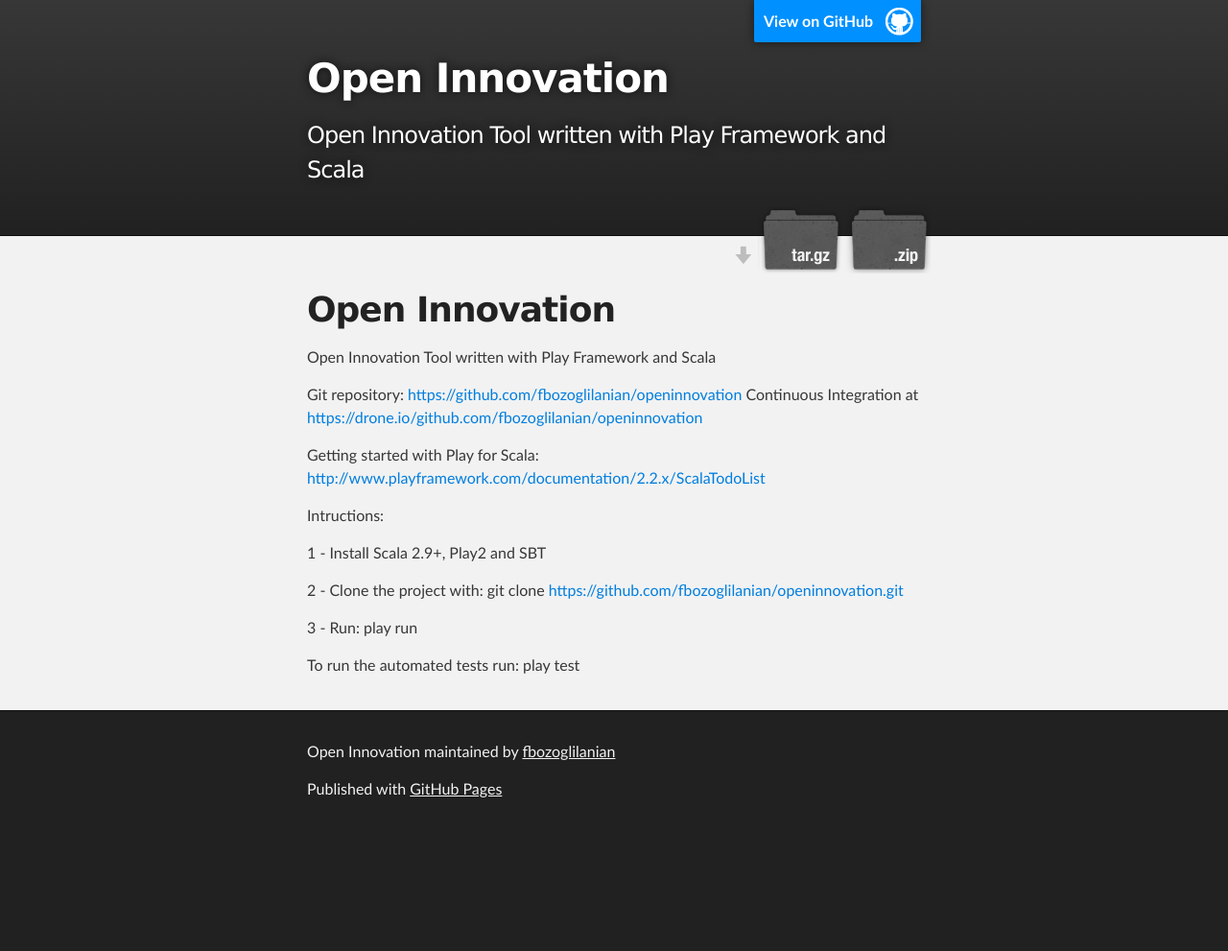
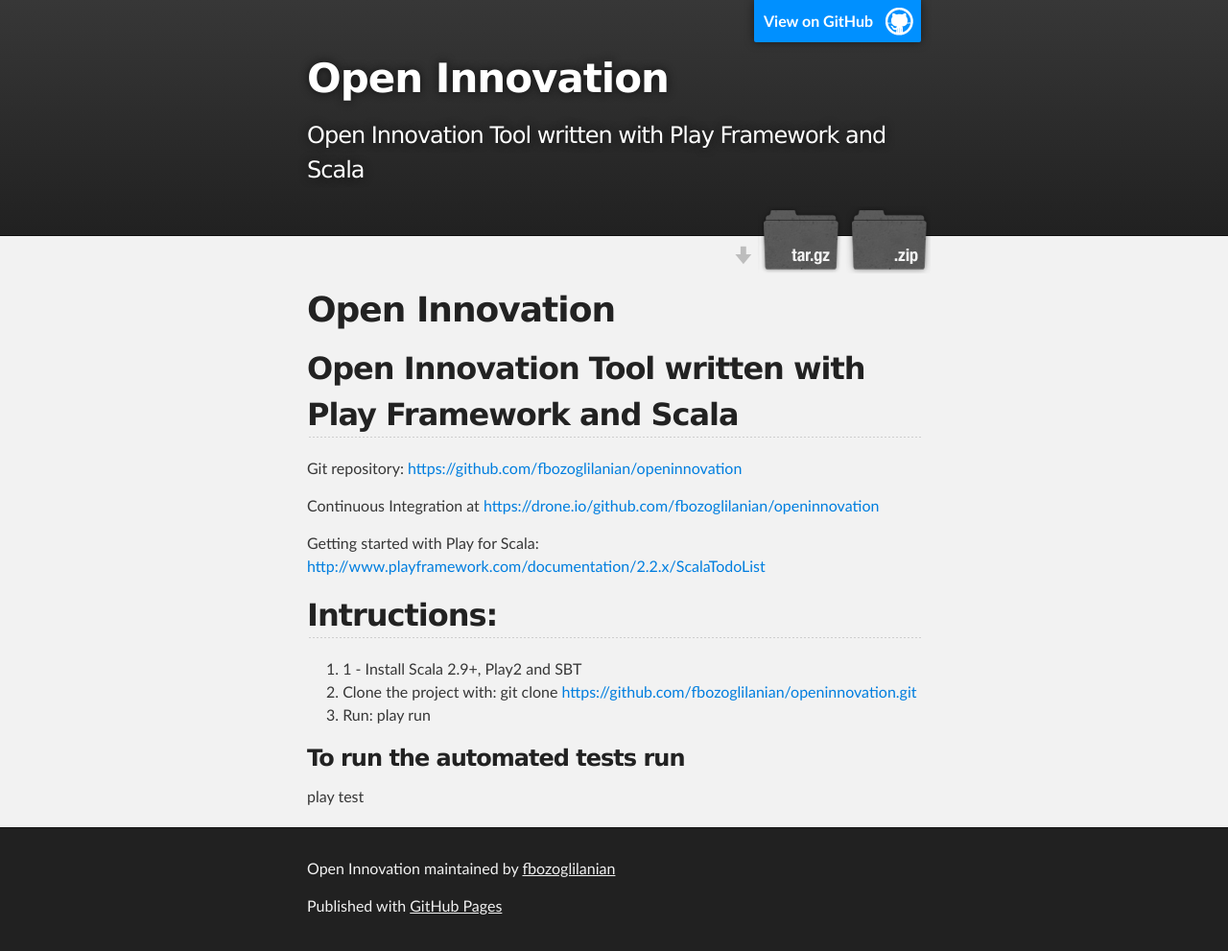
Before and after one commit to fbozoglilanian/openinnovation, a plain HTML site: page index.html in a window 1280 px wide. Shown: the whole page at 96% size. Before the commit the page ends 869 px from the top, so only its background shows below. Drawn offline with Linux system fonts and the light colour scheme.

Commit message:
Update index.html

```diff
--- a/index.html
+++ b/index.html
@@ -31,26 +31,23 @@
     <!-- MAIN CONTENT -->
     <div id="main_content_wrap" class="outer">
       <section id="main_content" class="inner">
-        <h1>
-<a name="open-innovation" class="anchor" href="#open-innovation"><span class="octicon octicon-link"></span></a>Open Innovation</h1>
+        <h1><a name="open-innovation" class="anchor" href="#open-innovation"><span class="octicon octicon-link"></span></a>Open Innovation</h1>
 
-<p>Open Innovation Tool written with Play Framework and Scala</p>
+        <h2>Open Innovation Tool written with Play Framework and Scala</h2>
 
-<p>Git repository: <a href="https://github.com/fbozoglilanian/openinnovation">https://github.com/fbozoglilanian/openinnovation</a>
-Continuous Integration at <a href="https://drone.io/github.com/fbozoglilanian/openinnovation">https://drone.io/github.com/fbozoglilanian/openinnovation</a></p>
+        <p>Git repository: <a href="https://github.com/fbozoglilanian/openinnovation">https://github.com/fbozoglilanian/openinnovation</a></p>
+        <p>Continuous Integration at <a href="https://drone.io/github.com/fbozoglilanian/openinnovation">https://drone.io/github.com/fbozoglilanian/openinnovation</a></p>
 
-<p>Getting started with Play for Scala: <a href="http://www.playframework.com/documentation/2.2.x/ScalaTodoList">http://www.playframework.com/documentation/2.2.x/ScalaTodoList</a></p>
+        <p>Getting started with Play for Scala: <a href="http://www.playframework.com/documentation/2.2.x/ScalaTodoList">http://www.playframework.com/documentation/2.2.x/ScalaTodoList</a></p>
 
-<p>Intructions:</p>
-
-<p>1 - Install Scala 2.9+, Play2 and SBT</p>
-
-<p>2 - Clone the project with: git clone <a href="https://github.com/fbozoglilanian/openinnovation.git">https://github.com/fbozoglilanian/openinnovation.git</a></p>
-
-<p>3 - Run: play run</p>
-
-<p>To run the automated tests run:
-play test</p>
+          <h2>Intructions:</h2>
+          <ol>
+            <li>1 - Install Scala 2.9+, Play2 and SBT</li>
+            <li>Clone the project with: git clone <a href="https://github.com/fbozoglilanian/openinnovation.git">https://github.com/fbozoglilanian/openinnovation.git</a></li>
+            <li>Run: play run</li>
+          </ol>
+      <h3>To run the automated tests run</h3>
+      <quote>play test</quote>
       </section>
     </div>
 
```
